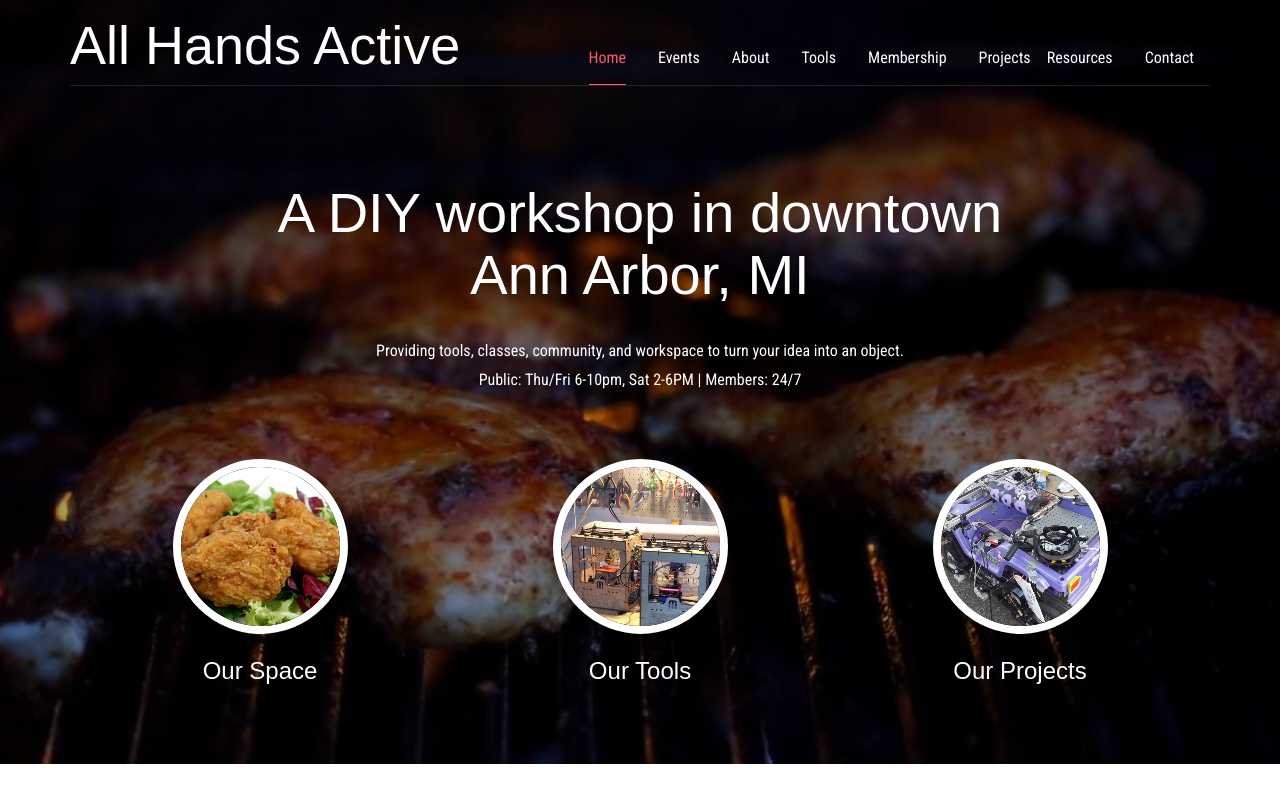
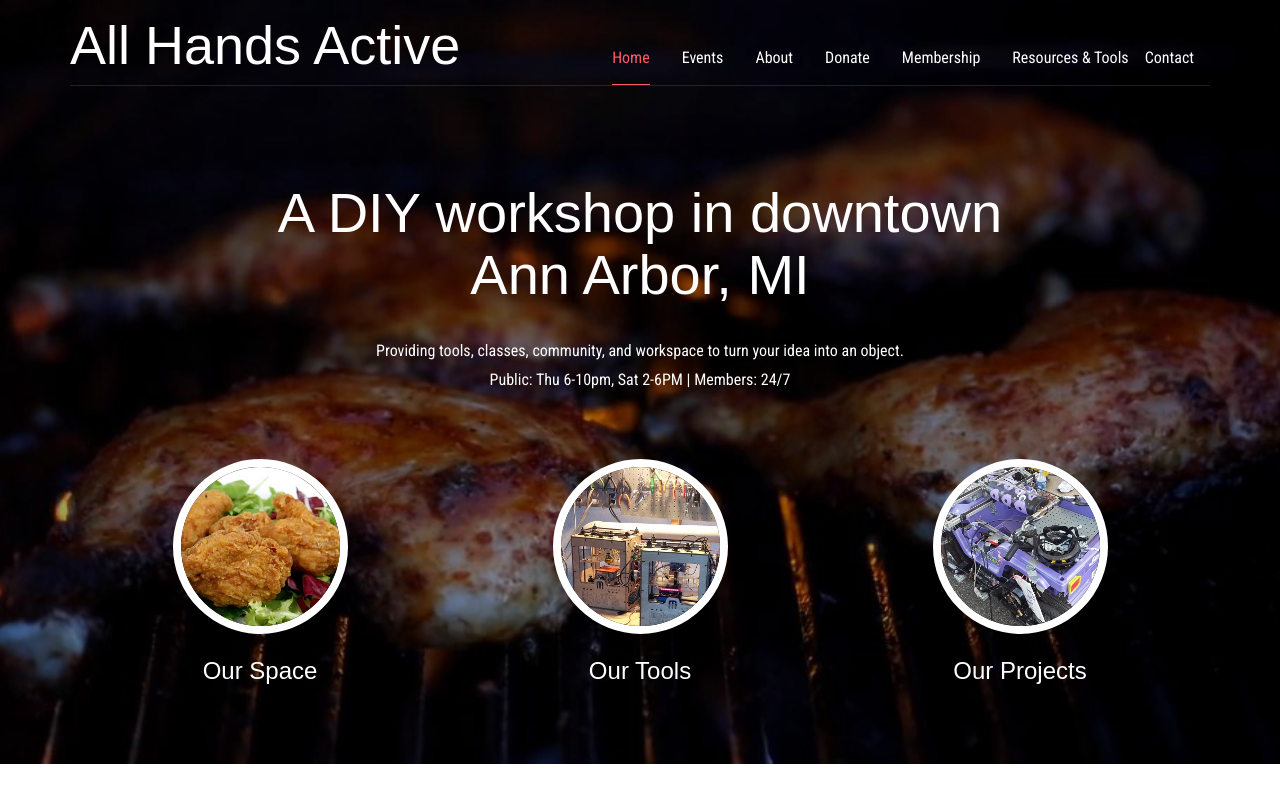
Before and after one commit to tsworman/AHA-Website2, a plain HTML site: page site/index.html in a window 1280 px wide. Shown: the top 800 px of the page. Drawn offline with Linux system fonts and the light colour scheme; files whose address does not match are found by name; a web font is replaced by a local one.

Commit message:
Update menu system. Add RSS feed parser will convert to meetup feed parser.

```diff
--- a/site/index.html
+++ b/site/index.html
@@ -54,10 +54,9 @@ metalshop, CNC, design, electronics, soldering, arduino, drone, quadcopter, frie
 									<li><a class="active" href="index.html">Home</a></li>
 									<li><a href="events.html">Events</a></li>
 									<li><a href="about.html">About</a></li>
-									<li><a href="tools.html">Tools</a></li>
+									<li><a href="donate.html">Donate</a></li>
 									<li><a href="membership.html">Membership</a></li>
-									<li><a href="projects.html">Projects</a></li>
-									<li><a href="projects.html">Resources</a></li>
+									<li><a href="projects.html">Resources & Tools</a></li>
 									<li><a href="contact.html">Contact</a></li>
 									<div class="clearfix"> </div>
 								</ul>
@@ -68,7 +67,7 @@ metalshop, CNC, design, electronics, soldering, arduino, drone, quadcopter, frie
 				</div>
 				<div class="banner-info">
 					<h2>A DIY workshop in downtown Ann Arbor, MI</h2>
-					<p>Providing tools, classes, community, and workspace to turn your idea into an object.<br>Public: Thu/Fri 6-10pm, Sat 2-6PM | Members: 24/7</p>
+					<p>Providing tools, classes, community, and workspace to turn your idea into an object.<br>Public: Thu 6-10pm, Sat 2-6PM | Members: 24/7</p>
 				</div>
 				<div class="banner-grads">
 					<div class="col-md-4 banner-grad">
```
Also changed, not shown: 1 other file.
